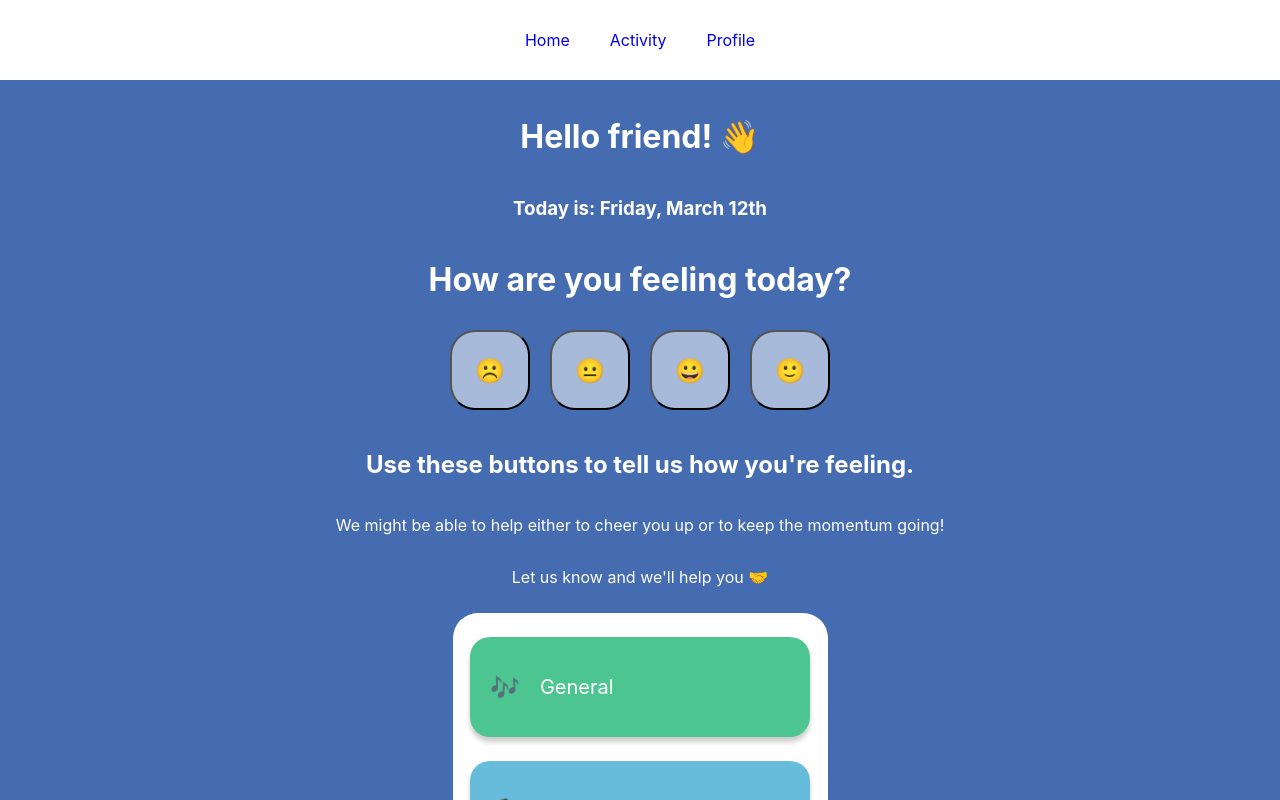
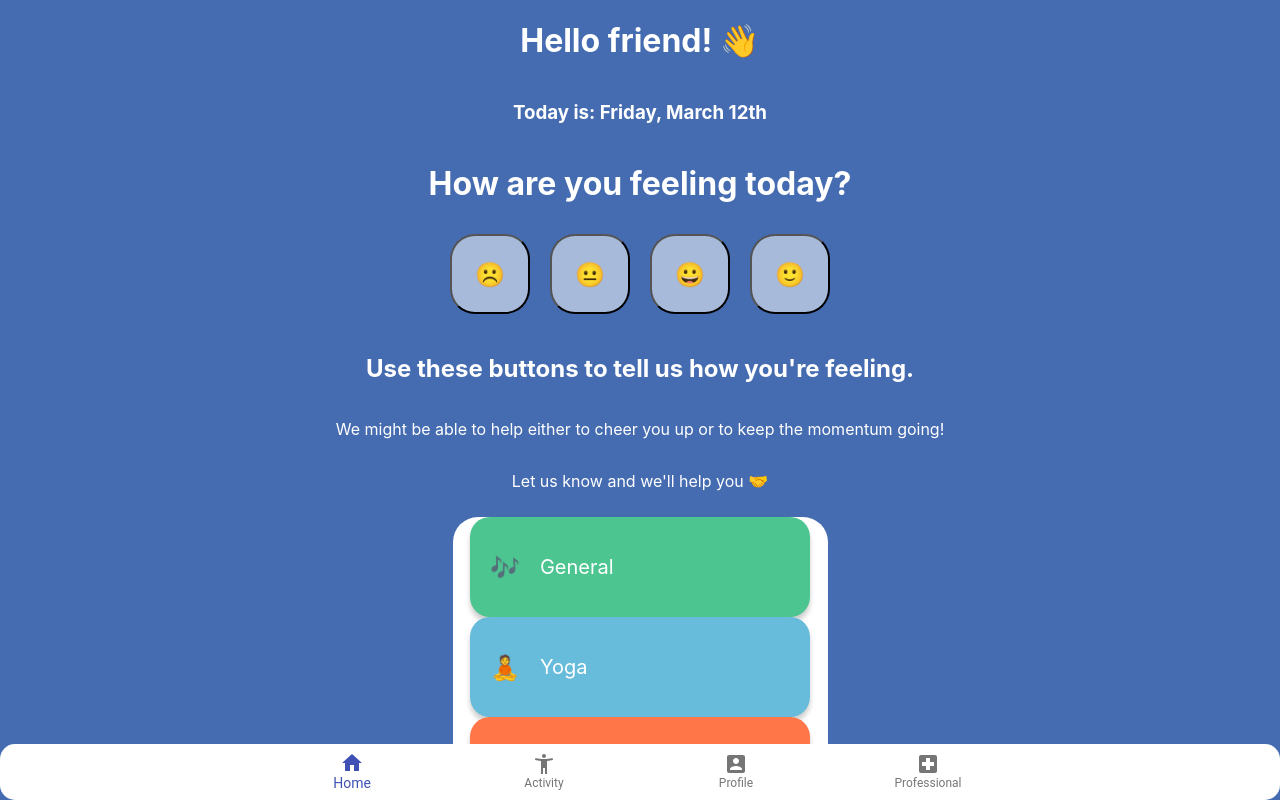
Before and after one commit to glanzwulf/wild_hackaton, a React (Create React App) app in the folder mentalh/: page / in a window 1280 px wide. Shown: the top 800 px of the page. Built offline with nearby package versions, Linux system fonts and the light colour scheme.

Commit message:
navbar changed

```diff
--- a/mentalh/package.json
+++ b/mentalh/package.json
@@ -3,6 +3,8 @@
   "version": "0.1.0",
   "private": true,
   "dependencies": {
+    "@material-ui/core": "^4.11.3",
+    "@material-ui/icons": "^4.11.2",
     "@testing-library/jest-dom": "^5.11.4",
     "@testing-library/react": "^11.1.0",
     "@testing-library/user-event": "^12.1.10",
--- a/mentalh/src/Components/Footer.jsx
+++ b/mentalh/src/Components/Footer.jsx
@@ -1,3 +1,4 @@
+import { logDOM } from '@testing-library/react'
 import './footer.css'
 
 export default function Footer() {
--- a/mentalh/src/Components/Navbar.css
+++ b/mentalh/src/Components/Navbar.css
@@ -1,16 +1,13 @@
-
-.Navigation {
+.navbar {
     display: flex;
+    position: fixed;
+    bottom:0;
+    width: 100%;
+    background-color: rgb(53, 83, 182);
     justify-content: center;
     align-items: center;
     text-decoration: none;
     list-style-type: none;
-    padding-right: 40px;
-    background-color: white;
-    margin-top: 0px;
     height: 80px;
+    border-radius: 15px 15px 15px 15px;
 }
-.Navigation li, a {
-    text-decoration: none;
-    margin: 10px;
-}
--- a/mentalh/src/Components/Navbar.jsx
+++ b/mentalh/src/Components/Navbar.jsx
@@ -1,14 +1,30 @@
-import { Link } from 'react-router-dom'
+import React from 'react'
+import { Link } from 'react-router-dom';
+import BottomNavigation from '@material-ui/core/BottomNavigation';
+import BottomNavigationAction from '@material-ui/core/BottomNavigationAction';
+import HomeIcon from '@material-ui/icons/Home';
+import AccountBoxIcon from '@material-ui/icons/AccountBox';
+import LocalHospitalIcon from '@material-ui/icons/LocalHospital';
+import AccessibilityNewIcon from '@material-ui/icons/AccessibilityNew';
 import './Navbar.css'
 
-export default function Navbar() {
+
+  export default function SimpleBottomNavigation() {
+    const [value, setValue] = React.useState(0);
+
     return (
-        <div className="navclass">
-            <ul className='Navigation'>
-                <li><Link to='/'>Home</Link></li>
-                <li><Link to='/activity'>Activity</Link></li>
-                <li><Link to='/Profile'>Profile</Link></li>
-            </ul>
-        </div>
-    )
-}
+      <BottomNavigation
+        value={value}
+        onChange={(event, newValue) => {
+          setValue(newValue);
+        }}
+        showLabels
+        className='navbar'
+      >
+        <BottomNavigationAction label="Home" component={Link} to='/' icon={<HomeIcon/>} />
+        <BottomNavigationAction label="Activity" component={Link} to='/activity' icon={<AccessibilityNewIcon />} />
+        <BottomNavigationAction label="Profile" component={Link} to='/profile'icon={<AccountBoxIcon />} />
+        <BottomNavigationAction label="Professional" component={Link} to='/ProfessionalList' icon={<LocalHospitalIcon />} />
+      </BottomNavigation>
+    );
+  }
```
Also changed, not shown: 1 other file (tests, documents, lock files or other folders).
